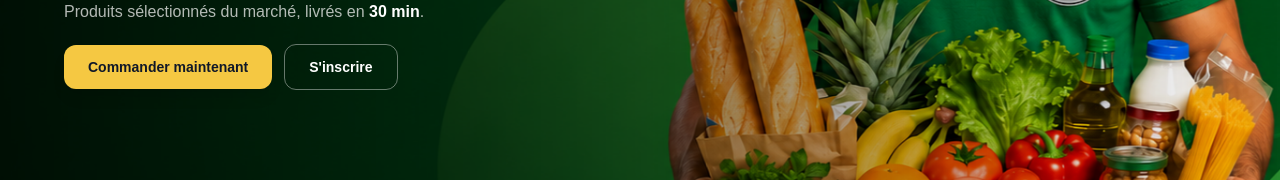
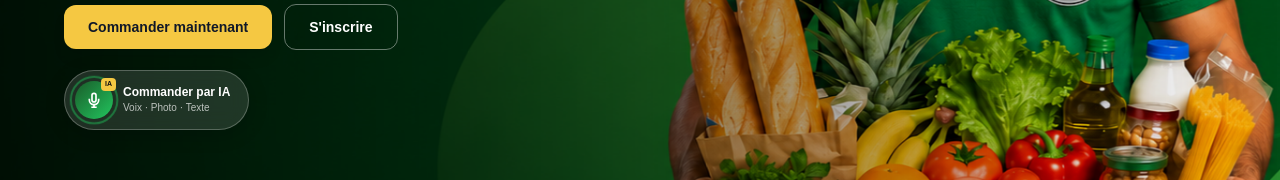
Before and after one commit to Ayamoudatir/Smart-Market, a Next.js app: page / in a window 1280 px wide. Shown: the part 531-711 px from the top of the page. Built offline with nearby package versions, Linux system fonts and the light colour scheme; no server answers; the database is empty.

Commit message:
agent IA dans le hero sous les boutons CTA

```diff
--- a/app/page.tsx
+++ b/app/page.tsx
@@ -1,6 +1,7 @@
 'use client'
-import { useEffect, useState } from 'react'
+import { useEffect, useState, useRef } from 'react'
 import Link from 'next/link'
+import { useRouter } from 'next/navigation'
 import Image from 'next/image'
 import { getProducts } from '@/lib/firestore'
 import type { Product } from '@/types'
@@ -8,7 +9,96 @@ import { useCart } from '@/contexts/CartContext'
 import { useAuth } from '@/contexts/AuthContext'
 import PublicNavbar from '@/components/layout/PublicNavbar'
 import PublicFooter from '@/components/layout/PublicFooter'
-import AiFloatingAgent from '@/components/AiFloatingAgent'
+
+function HeroAiAgent() {
+  const { user } = useAuth()
+  const router = useRouter()
+  const [open, setOpen] = useState(false)
+  const ref = useRef<HTMLDivElement>(null)
+  const firstName = user?.displayName?.split(' ')[0] ?? user?.email?.split('@')[0] ?? ''
+
+  useEffect(() => {
+    function handleClick(e: MouseEvent) {
+      if (ref.current && !ref.current.contains(e.target as Node)) setOpen(false)
+    }
+    document.addEventListener('mousedown', handleClick)
+    return () => document.removeEventListener('mousedown', handleClick)
+  }, [])
+
+  return (
+    <div ref={ref} style={{ position: 'relative', display: 'inline-block' }}>
+      {/* Popup */}
+      {open && (
+        <div style={{
+          position: 'absolute', bottom: 'calc(100% + 12px)', left: 0,
+          background: '#fff', borderRadius: 20,
+          boxShadow: '0 8px 40px rgba(0,0,0,0.18)',
+          padding: '18px 18px 14px', width: 270,
+          border: '1px solid #e5f0e8',
+          animation: 'fadeUp 0.2s ease',
+          zIndex: 100,
+        }}>
+          <style>{`@keyframes fadeUp{from{opacity:0;transform:translateY(8px)}to{opacity:1;transform:translateY(0)}}`}</style>
+          <div style={{ display:'flex', alignItems:'center', gap:10, marginBottom:12 }}>
+            <div style={{ width:36,height:36,borderRadius:'50%',background:'linear-gradient(135deg,#1a5c2a,#22c55e)',display:'flex',alignItems:'center',justifyContent:'center',flexShrink:0 }}>
+              <svg width="16" height="16" viewBox="0 0 24 24" fill="none" stroke="white" strokeWidth="2.5"><path d="M12 2a3 3 0 0 1 3 3v7a3 3 0 0 1-6 0V5a3 3 0 0 1 3-3z"/><path d="M19 10v2a7 7 0 0 1-14 0v-2"/><line x1="12" y1="19" x2="12" y2="23"/><line x1="8" y1="23" x2="16" y2="23"/></svg>
+            </div>
+            <div>
+              <p style={{ fontSize:12,fontWeight:700,color:'#1a5c2a',margin:0 }}>Assistant Kenzi IA</p>
+              <p style={{ fontSize:10,color:'#9ca3af',margin:0 }}>Répond à ta voix · En ligne</p>
+            </div>
+            <button onClick={() => setOpen(false)} style={{ marginLeft:'auto',color:'#9ca3af',background:'none',border:'none',cursor:'pointer',padding:2 }}>
+              <svg width="13" height="13" viewBox="0 0 24 24" fill="none" stroke="currentColor" strokeWidth="3"><line x1="18" y1="6" x2="6" y2="18"/><line x1="6" y1="6" x2="18" y2="18"/></svg>
+            </button>
+          </div>
+          <div style={{ background:'#f0fdf4',borderRadius:14,padding:'10px 13px',marginBottom:13 }}>
+            {user ? (
+              <p style={{ fontSize:13,color:'#374151',margin:0,lineHeight:1.6 }}>
+                Bonjour <strong>{firstName}</strong> 👋<br />
+                Dicte ta liste de courses ou prends une photo — je m'occupe du reste.
+              </p>
+            ) : (
+              <p style={{ fontSize:13,color:'#374151',margin:0,lineHeight:1.6 }}>
+                Connecte-toi et commande par <strong>voix</strong> ou <strong>photo</strong> en quelques secondes. 🎙️
+              </p>
+            )}
+          </div>
+          <button onClick={() => { setOpen(false); router.push(user ? '/panier' : '/login?redirect=/panier') }}
+            style={{ width:'100%',background:'#1a5c2a',color:'#fff',border:'none',borderRadius:12,padding:'10px 0',fontSize:13,fontWeight:700,cursor:'pointer',display:'flex',alignItems:'center',justifyContent:'center',gap:8 }}>
+            <svg width="13" height="13" viewBox="0 0 24 24" fill="none" stroke="currentColor" strokeWidth="2.5"><path d="M12 2a3 3 0 0 1 3 3v7a3 3 0 0 1-6 0V5a3 3 0 0 1 3-3z"/><path d="M19 10v2a7 7 0 0 1-14 0v-2"/><line x1="12" y1="19" x2="12" y2="23"/><line x1="8" y1="23" x2="16" y2="23"/></svg>
+            {user ? 'Commander par voix ou photo' : 'Se connecter'}
+          </button>
+        </div>
+      )}
+
+      {/* Bouton bulle */}
+      <button onClick={() => setOpen(o => !o)} style={{
+        display:'flex', alignItems:'center', gap:10,
+        background:'rgba(255,255,255,0.12)', backdropFilter:'blur(12px)',
+        border:'1px solid rgba(255,255,255,0.25)',
+        borderRadius:50, padding:'10px 18px 10px 10px',
+        cursor:'pointer', color:'#fff',
+        boxShadow:'0 4px 20px rgba(0,0,0,0.2)',
+        transition:'transform 0.2s',
+      }}
+        onMouseEnter={e => (e.currentTarget.style.transform='scale(1.03)')}
+        onMouseLeave={e => (e.currentTarget.style.transform='scale(1)')}
+      >
+        {/* Avatar animé */}
+        <div style={{ position:'relative', width:38, height:38, borderRadius:'50%', background:'linear-gradient(135deg,#1a5c2a,#22c55e)', display:'flex', alignItems:'center', justifyContent:'center', flexShrink:0 }}>
+          <span style={{ position:'absolute',inset:-5,borderRadius:'50%',border:'2px solid rgba(34,197,94,0.5)',animation:'ripple 2s ease-in-out infinite' }} />
+          <style>{`@keyframes ripple{0%,100%{transform:scale(1);opacity:1}50%{transform:scale(1.2);opacity:0.4}}`}</style>
+          <svg width="16" height="16" viewBox="0 0 24 24" fill="none" stroke="white" strokeWidth="2.5"><path d="M12 2a3 3 0 0 1 3 3v7a3 3 0 0 1-6 0V5a3 3 0 0 1 3-3z"/><path d="M19 10v2a7 7 0 0 1-14 0v-2"/><line x1="12" y1="19" x2="12" y2="23"/><line x1="8" y1="23" x2="16" y2="23"/></svg>
+          <span style={{ position:'absolute',top:-3,right:-3,background:'#f5c842',color:'#111',fontSize:7,fontWeight:800,padding:'1px 4px',borderRadius:4 }}>IA</span>
+        </div>
+        <div style={{ textAlign:'left' }}>
+          <p style={{ fontSize:12,fontWeight:700,margin:0,lineHeight:1.2 }}>Commander par IA</p>
+          <p style={{ fontSize:10,opacity:0.7,margin:0 }}>Voix · Photo · Texte</p>
+        </div>
+      </button>
+    </div>
+  )
+}
 
 const CATS = ['Tout', 'Légumes', 'Fruits', 'Épicerie', 'Boulangerie', 'Fruits secs', 'Viandes', 'Laitiers']
 
@@ -140,6 +230,9 @@ export default function Home() {
                 S'inscrire
               </Link>
             </div>
+
+            {/* Bulle agent IA */}
+            <HeroAiAgent />
           </div>
         </div>
       </div>
@@ -300,7 +393,6 @@ export default function Home() {
       </div>
 
       <PublicFooter />
-      <AiFloatingAgent />
 
     </div>
   )
--- a/components/AiFloatingAgent.tsx
+++ b/components/AiFloatingAgent.tsx
@@ -1,12 +1,17 @@
 'use client'
 import { useState } from 'react'
-import { useRouter } from 'next/navigation'
+import { useRouter, usePathname } from 'next/navigation'
 import { useAuth } from '@/contexts/AuthContext'
 
 export default function AiFloatingAgent() {
   const { user } = useAuth()
   const router = useRouter()
+  const pathname = usePathname()
   const [open, setOpen] = useState(false)
+
+  // Afficher uniquement sur les pages publiques (pas dans les dashboards)
+  const hidden = pathname.startsWith('/admin') || pathname.startsWith('/preparateur') || pathname.startsWith('/livreur') || pathname.startsWith('/manager') || pathname.startsWith('/login') || pathname.startsWith('/register')
+  if (hidden) return null
 
   const firstName = user?.displayName?.split(' ')[0] ?? user?.email?.split('@')[0] ?? ''
 
```
